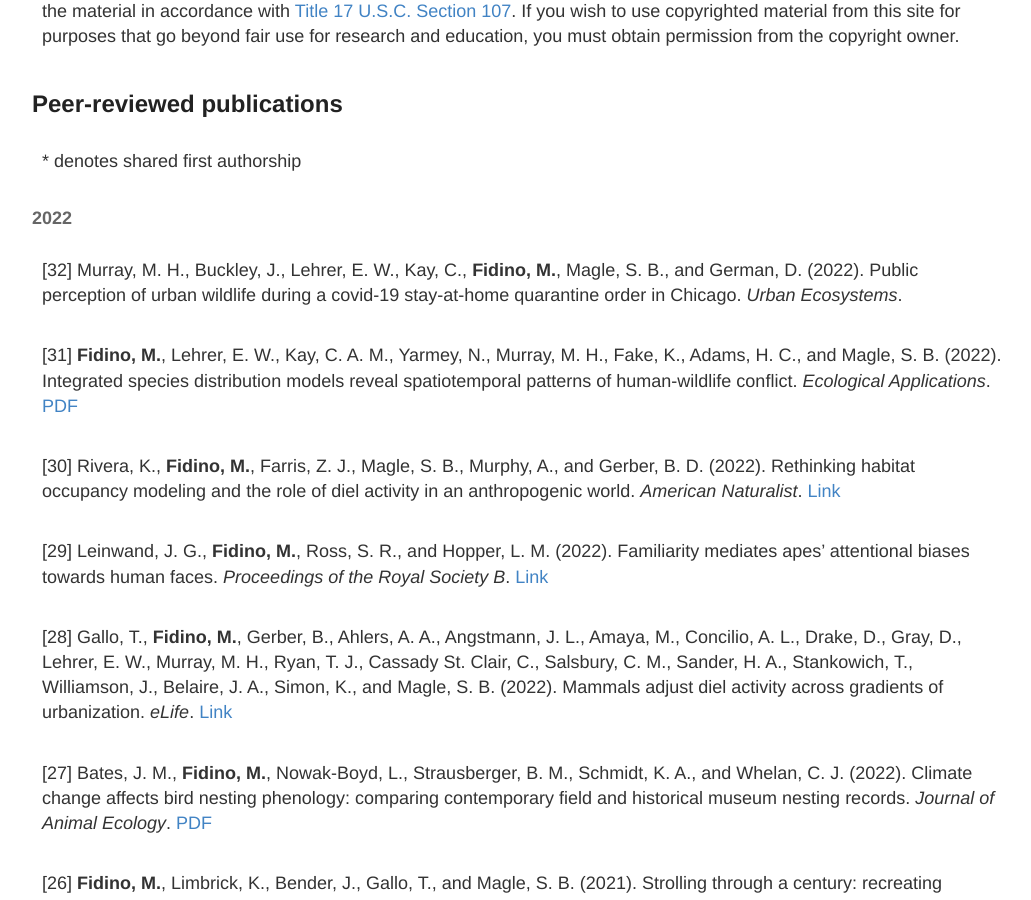
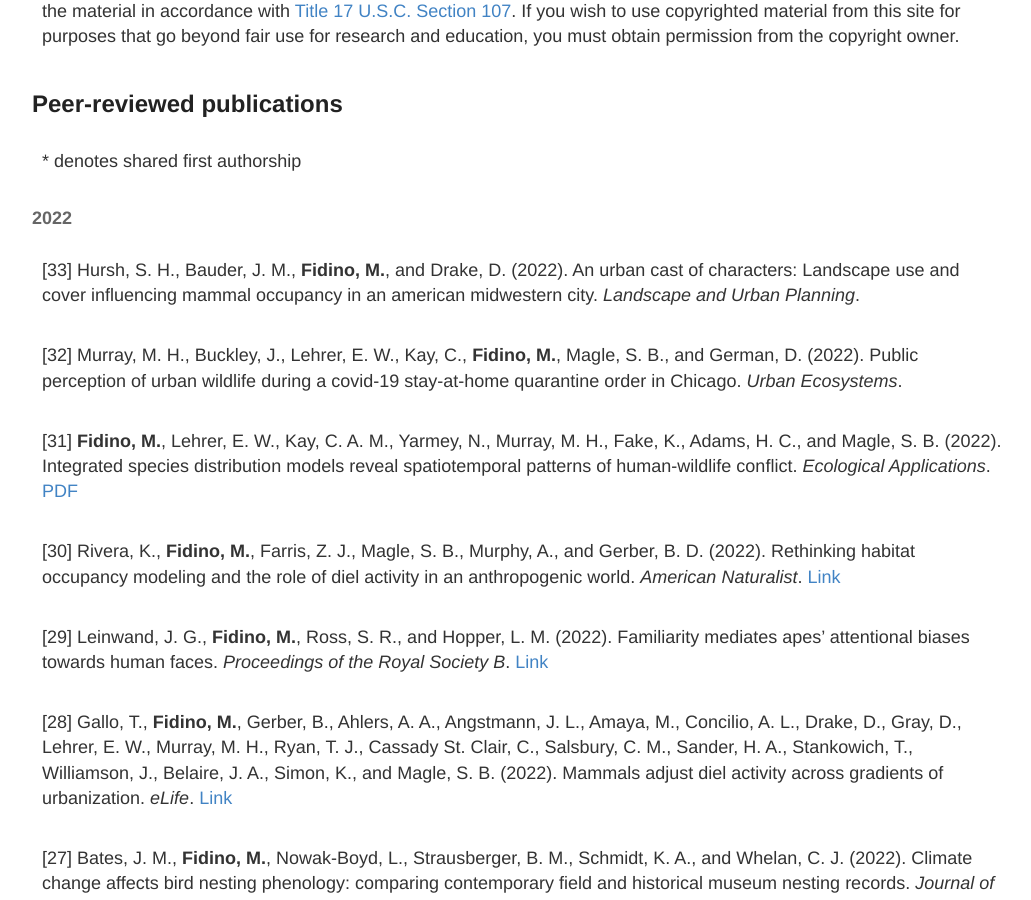
Before and after one commit to mfidino/mfidino.github.io, a Jekyll site: the page built from publications.md, in a window 1280 px wide and 900 px high, scrolled down 338 px. Shown: the whole window, without its empty margins (118-1149 px from the left). Built offline with Jekyll 4.4.1, drawn with Linux system fonts in a browser that asks for light colours.

Commit message:
new publication

```diff
--- a/publications.md
+++ b/publications.md
@@ -17,6 +17,8 @@ This site contains copyrighted material, the use of which has not always been sp
 
 
 #### 2022
+
+[33] Hursh, S. H., Bauder, J. M., **Fidino, M.**, and Drake, D. (2022). An urban cast of characters: Landscape use and cover influencing mammal occupancy in an american midwestern city. *Landscape and Urban Planning*.
 
 [32] Murray, M. H., Buckley, J., Lehrer, E. W., Kay, C., **Fidino, M.**, Magle, S. B., and German, D. (2022). Public perception of urban wildlife during a covid-19 stay-at-home quarantine order in Chicago. *Urban Ecosystems*.
 
```
Also changed, not shown: 1 other file.
